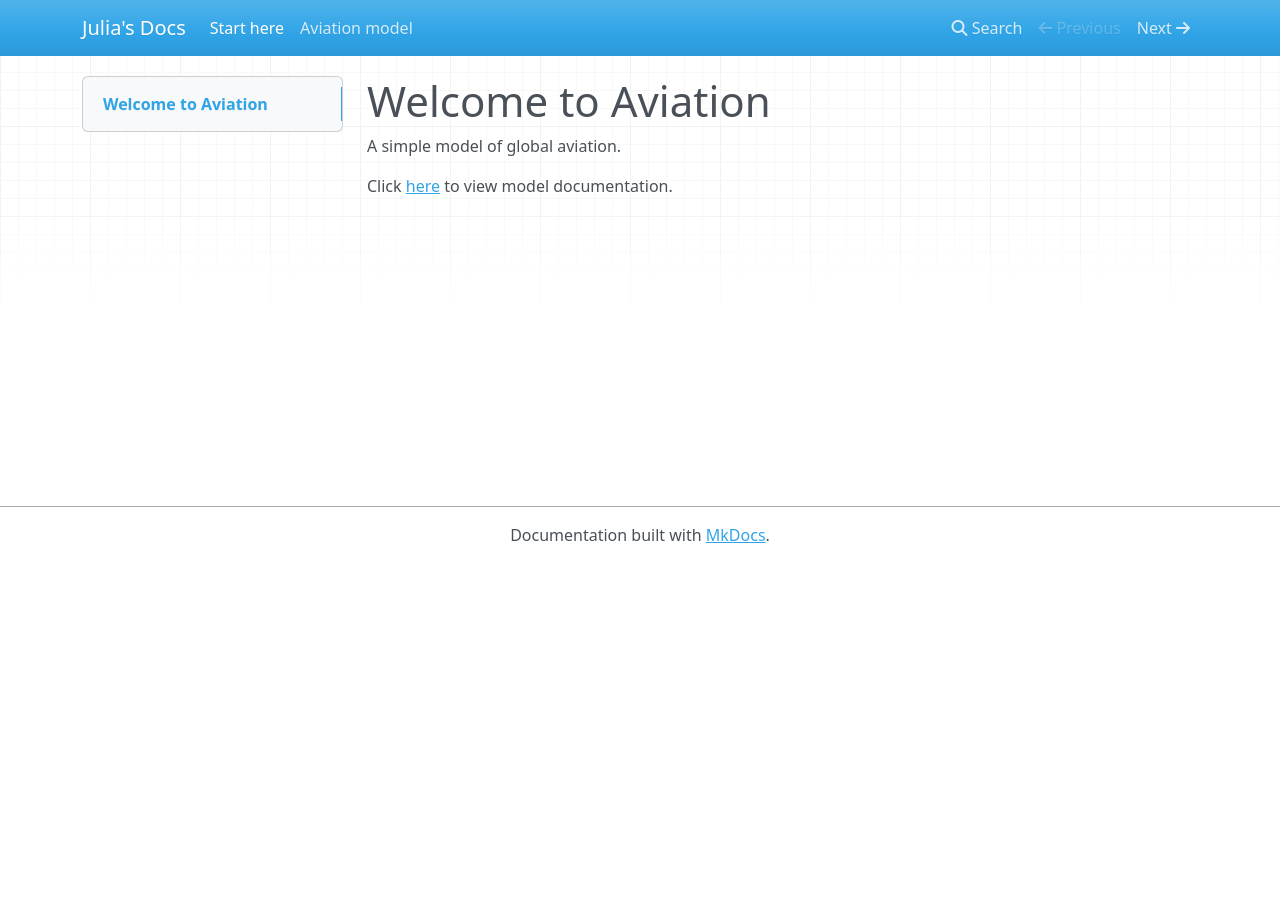
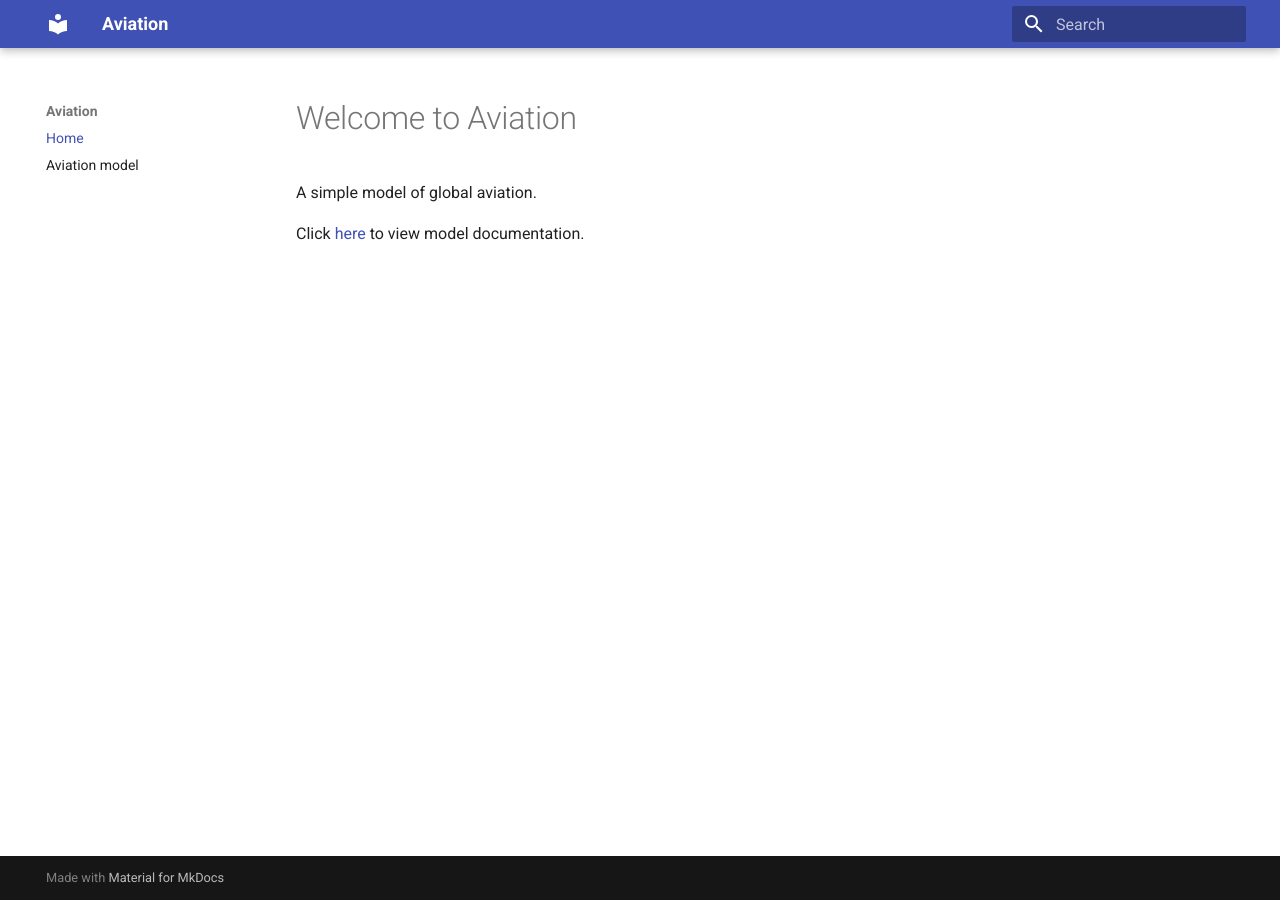
Before and after one commit to JuliaInCam/aviation, an MkDocs documentation site: the page built from docs/index.md, in a window 1280 px wide. Built offline with MkDocs 1.6.1 and Material for MkDocs 9.7.7, drawn with Linux system fonts in a browser that asks for light colours; nearby versions of some CDN libraries.

Commit message:
add mkdocs material to docs dependency group and update site theme to material from mkdocs-material

```diff
--- a/mkdocs.yml
+++ b/mkdocs.yml
@@ -1,4 +1,7 @@
-site_name: Julia's Docs
+site_name: Aviation
+site_url:
+theme:
+  name: material
 nav:
-  - Start here: 'index.md'
+  - Home: 'index.md'
   - Aviation model: 'aviation.md'
--- a/pyproject.toml
+++ b/pyproject.toml
@@ -8,5 +8,5 @@
 
 [dependency-groups]
 docs = [
-    "mkdocs>=1.6.1",
+    "mkdocs-material>=9.6.15",
 ]
```
Also changed, not shown: 1 other file.
